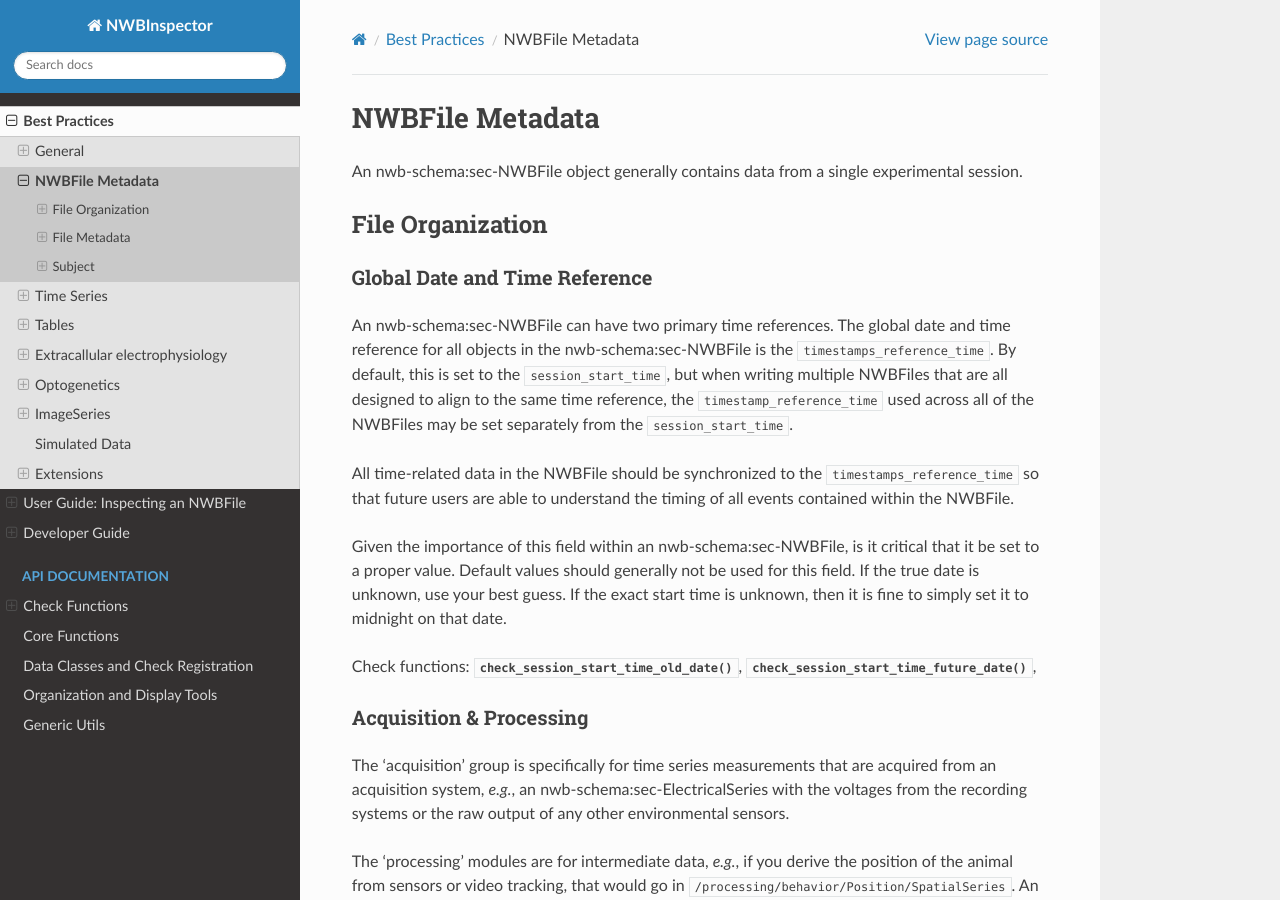
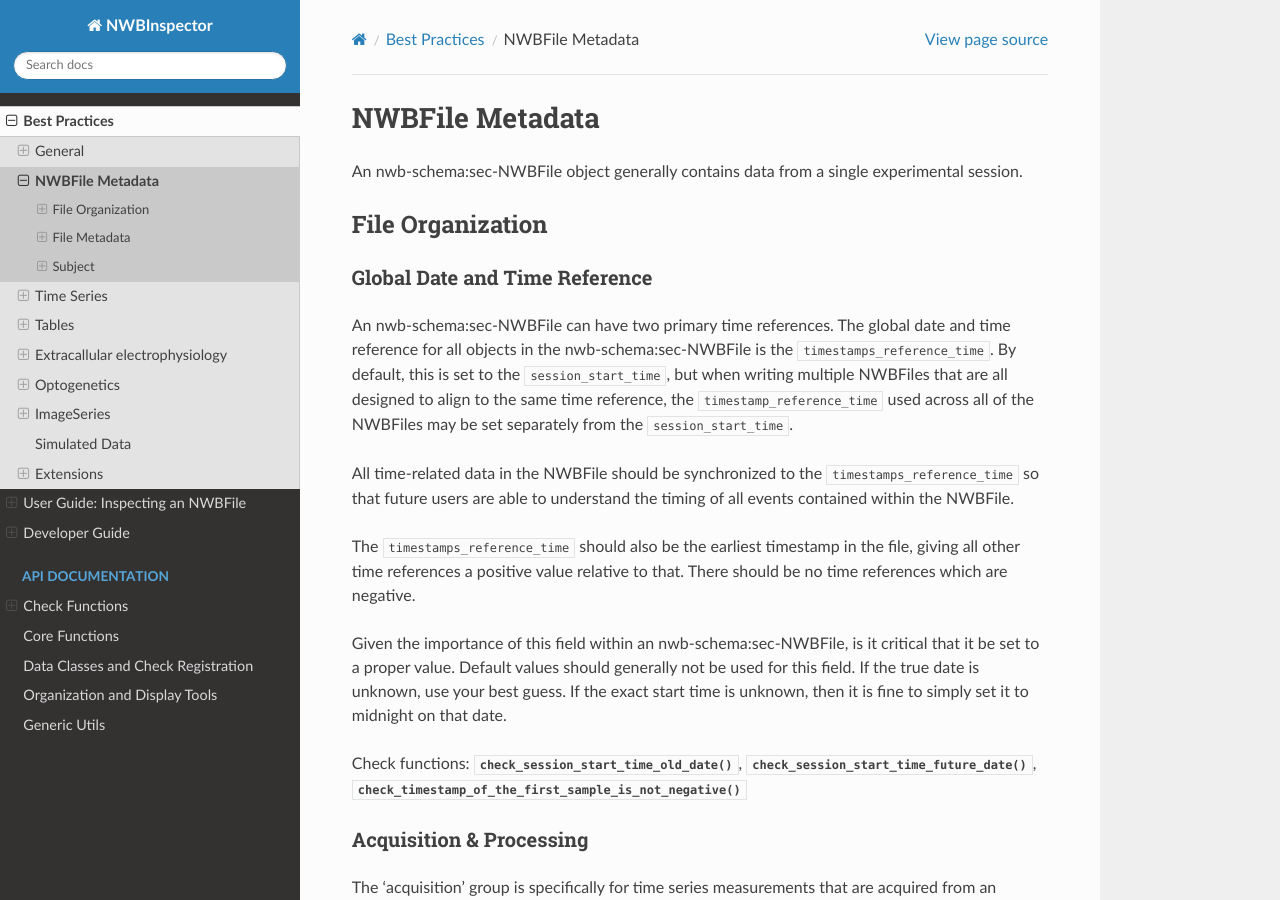
Before and after one commit to NeurodataWithoutBorders/nwbinspector, a Sphinx documentation site: the page built from docs/best_practices/nwbfile_metadata.rst, in a window 1280 px wide and 900 px high. Built offline with Sphinx 7.4.7 and the Read the Docs theme 2.0.0, drawn with Linux system fonts in a browser that asks for light colours.

Commit message:
condense check into global date and time reference

```diff
--- a/docs/best_practices/nwbfile_metadata.rst
+++ b/docs/best_practices/nwbfile_metadata.rst
@@ -22,6 +22,9 @@ the ``timestamp_reference_time`` used across all of the NWBFiles may be set sepa
 All time-related data in the NWBFile should be synchronized to the ``timestamps_reference_time`` so that future users
 are able to understand the timing of all events contained within the NWBFile.
 
+The ``timestamps_reference_time`` should also be the earliest timestamp in the file, giving all other time references
+a positive value relative to that. There should be no time references which are negative.
+
 Given the importance of this field within an :ref:`nwb-schema:sec-NWBFile`, is it critical that it be set to a proper
 value. Default values should generally not be used for this field. If the true date is unknown, use your
 best guess. If the exact start time is unknown, then it is fine to simply set it to midnight on that date.
@@ -29,6 +32,7 @@ best guess. If the exact start time is unknown, then it is fine to simply set it
 
 Check functions: :py:meth:`~nwbinspector.checks.nwbfile_metadata.check_session_start_time_old_date`,
 :py:meth:`~nwbinspector.checks.nwbfile_metadata.check_session_start_time_future_date`,
+:py:meth:`~nwbinspector.checks.time_series.check_timestamp_of_the_first_sample_is_not_negative`
 
 
 
```
Also changed, not shown: docs/best_practices/time_series.rst (+0 -17 lines), 2 other files.
